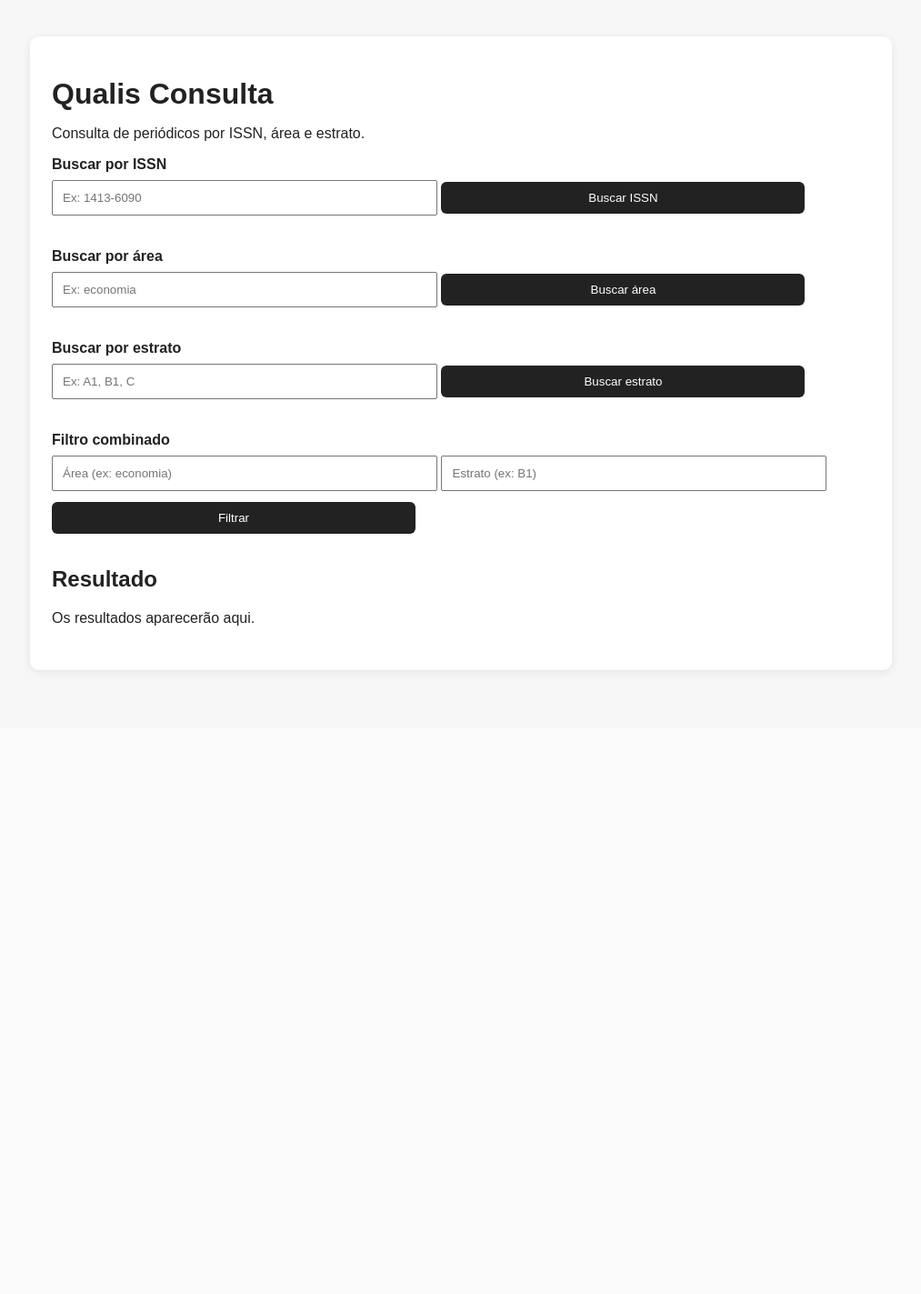
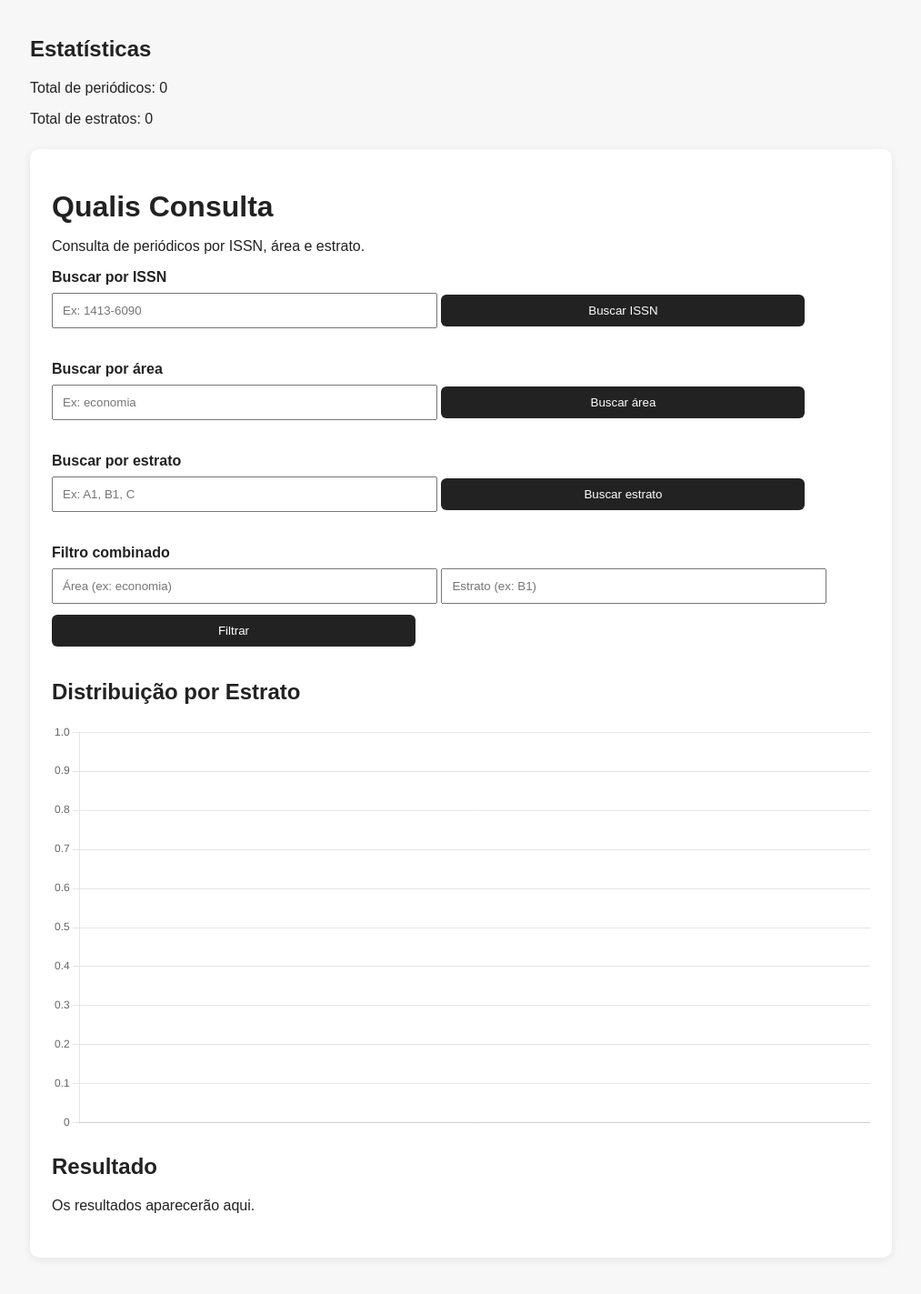
Before and after one commit to isaportela-dev/qualis-consulta, a FastAPI app: page / in a window 1280 px wide. Shown: the whole page at 91% size, without its empty margins (7-1020 px from the left). Before the commit the page ends 740 px from the top, so only its background shows below. Run offline with FastAPI, Linux system fonts and the light colour scheme; data that the repository does not hold is empty; parts of the project's set-up code (start-up, migrations or seed data) failed here and were passed over.

Commit message:
feat: add stratum distribution endpoint, dashboard chart and dataset statistics
- Added API endpoint for stratum distribution
- Implemented Chart.js bar chart visualization
- Added dataset statistics (total journals and strata)
- Improved frontend dashboard
-Update README

```diff
--- a/app/main.py
+++ b/app/main.py
@@ -1,6 +1,6 @@
 from fastapi import FastAPI
 from app.data_loader import load_data
-from app.services import get_by_issn, get_all_areas, get_by_area, get_by_stratum, filter_journals
+from app.services import get_by_issn, get_all_areas, get_by_area, get_by_stratum, filter_journals, get_stratum_distribution
 from fastapi.templating import Jinja2Templates
 from fastapi.requests import Request
 
@@ -39,3 +39,7 @@ def journals_by_stratum(stratum: str):
 def journals_filter(area: str = None, stratum: str = None):
     result = filter_journals(df, area, stratum)
     return result.to_dict(orient="records")
+
+@app.get("/stratum-distribution")
+def stratum_distribution():
+    return get_stratum_distribution(df)
--- a/app/services.py
+++ b/app/services.py
@@ -30,3 +30,6 @@ def filter_journals(df, area=None, stratum=None):
     result = result.sort_values("issn")
 
     return result
+
+def get_stratum_distribution(df):
+    return df["estrato"].value_counts().sort_index().to_dict()
--- a/app/templates/index.html
+++ b/app/templates/index.html
@@ -4,6 +4,14 @@
     <meta charset="UTF-8">
     <meta name="viewport" content="width=device-width, initial-scale=1.0">
     <title>Qualis Consulta</title>
+    <div class="section">
+         <h2>Estatísticas</h2>
+         <p>Total de periódicos: <span id="totalJournals">-</span></p>
+         <p>Total de estratos: <span id="totalStrata">-</span></p>
+    </div>
+
+    <script src="https://cdn.jsdelivr.net/npm/chart.js"></script>
+
     <style>
         body {
             font-family: Arial, sans-serif;
@@ -112,6 +120,11 @@
         </div>
 
         <div class="section">
+             <h2>Distribuição por Estrato</h2>
+             <canvas id="stratumChart"></canvas>
+        </div>
+
+        <div class="section">
             <h2>Resultado</h2>
             <div id="resultado">Os resultados aparecerão aqui.</div>
         </div>
@@ -188,6 +201,64 @@
         const dados = await resposta.json();
         renderizarTabela(dados);
     }
+
+    async function carregarDistribuicaoEstrato() {
+
+    const response = await fetch("/stratum-distribution");
+    const data = await response.json();
+
+    const labels = Object.keys(data);
+    const values = Object.values(data);
+
+    const ctx = document.getElementById("stratumChart");
+
+    new Chart(ctx, {
+        type: "bar",
+        data: {
+            labels: labels,
+            datasets: [{
+                label: "Número de periódicos",
+                data: values,
+                backgroundColor: [
+                    "#1f77b4",
+                    "#2ca02c",
+                    "#ff7f0e",
+                    "#d62728",
+                    "#9467bd",
+                    "#8c564b",
+                    "#e377c2",
+                    "#7f7f7f",
+                    "#bcbd22"
+                ],
+                borderWidth: 1
+            }]
+        },
+        options: {
+            responsive: true,
+            plugins: {
+                legend: {
+                    display: false
+                }
+            }
+        }
+    });
+}
+
+async function carregarEstatisticas() {
+    const response = await fetch("/stratum-distribution");
+    const data = await response.json();
+
+    const totalEstratos = Object.keys(data).length;
+    const totalPeriodicos = Object.values(data).reduce((a, b) => a + b, 0);
+
+    document.getElementById("totalStrata").innerText = totalEstratos;
+    document.getElementById("totalJournals").innerText = totalPeriodicos;
+}
+
+window.onload = function () {
+    carregarDistribuicaoEstrato();
+    carregarEstatisticas();
+};
 </script>
 </body>
 </html>
```
Also changed, not shown: README.md.
